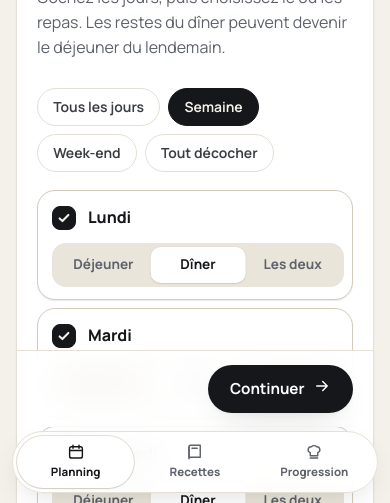
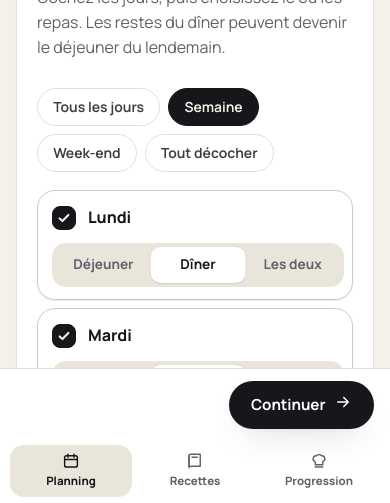
Before and after one commit to Piloumzz/Mijote-Recette-planificateur, a plain HTML site: page index.html in a window 390 px wide. Shown: the part 341-844 px from the top of the page. Drawn offline with Linux system fonts and the light colour scheme.

Commit message:
Add files via upload

```diff
--- a/app.js
+++ b/app.js
@@ -554,7 +554,7 @@ function showWizard() {
   $("#view").innerHTML = "";
   closeObservers();
   const pane = updateWizard(0);
-  enter([$(".wz-side"), $(".wz-main")], { y: 22, step: 90, dur: 700 });
+  enter([$(".wz-side"), $(".wz-head"), $("#stage")], { y: 22, step: 90, dur: 700 });
   return pane;
 }
 function generate() {
--- a/index.html
+++ b/index.html
@@ -491,13 +491,16 @@ input:focus-visible + .tick{outline:2.5px solid var(--accent);outline-offset:3px
 .install-btn{white-space:nowrap}
 @media(max-width:719px){
   .topbar{-webkit-backdrop-filter:none;backdrop-filter:none;background:var(--bg)}
-  .tabs{position:fixed;left:12px;right:12px;bottom:calc(10px + env(safe-area-inset-bottom,0px));z-index:45;margin:0;justify-content:space-between;background:color-mix(in oklab,var(--surface) 88%,transparent);-webkit-backdrop-filter:blur(16px);backdrop-filter:blur(16px);border:1px solid var(--line);box-shadow:var(--shadow-lg)}
-  .tab{flex:1;justify-content:center;flex-direction:column;gap:2px;padding:7px 4px;font-size:.72rem}
+  .tabs{position:fixed;left:0;right:0;bottom:0;z-index:45;margin:0;justify-content:space-between;border-radius:0;padding:6px 10px calc(6px + env(safe-area-inset-bottom,0px));background:var(--surface);border-top:1px solid var(--line);box-shadow:0 -8px 24px -18px rgba(0,0,0,.35)}
+  .tabs-pill{border-radius:14px;box-shadow:none;background:var(--bg-2)}
+  .tab{flex:1;justify-content:center;flex-direction:column;gap:2px;padding:7px 4px;border-radius:14px;font-size:.72rem}
   .theme-btn{margin-left:auto}
-  body{padding-bottom:calc(84px + env(safe-area-inset-bottom,0px))}
-  .wz-nav{bottom:calc(76px + env(safe-area-inset-bottom,0px))!important}
-  #toast{bottom:calc(92px + env(safe-area-inset-bottom,0px))!important}
-  body.in-wizard #toast{bottom:calc(170px + env(safe-area-inset-bottom,0px))!important}
+  body{padding-bottom:calc(76px + env(safe-area-inset-bottom,0px))}
+  body.in-wizard{padding-bottom:calc(152px + env(safe-area-inset-bottom,0px))}
+  .wz-nav{position:fixed!important;left:0;right:0;bottom:calc(62px + env(safe-area-inset-bottom,0px))!important;z-index:44;margin:0!important;padding:12px 16px!important;border-radius:0!important;background:var(--surface)!important;-webkit-backdrop-filter:none!important;backdrop-filter:none!important;border-top:1px solid var(--line)}
+  .wz-main{padding-bottom:clamp(20px,4vw,40px)}
+  #toast{bottom:calc(84px + env(safe-area-inset-bottom,0px))!important}
+  body.in-wizard #toast{bottom:calc(156px + env(safe-area-inset-bottom,0px))!important}
   .install-btn span{display:none}
 }
 .btn-sm{--h:38px;padding:0 .95rem;font-size:.86rem}
```
Also changed, not shown: sw (1).js (added, +26 -0 lines).
